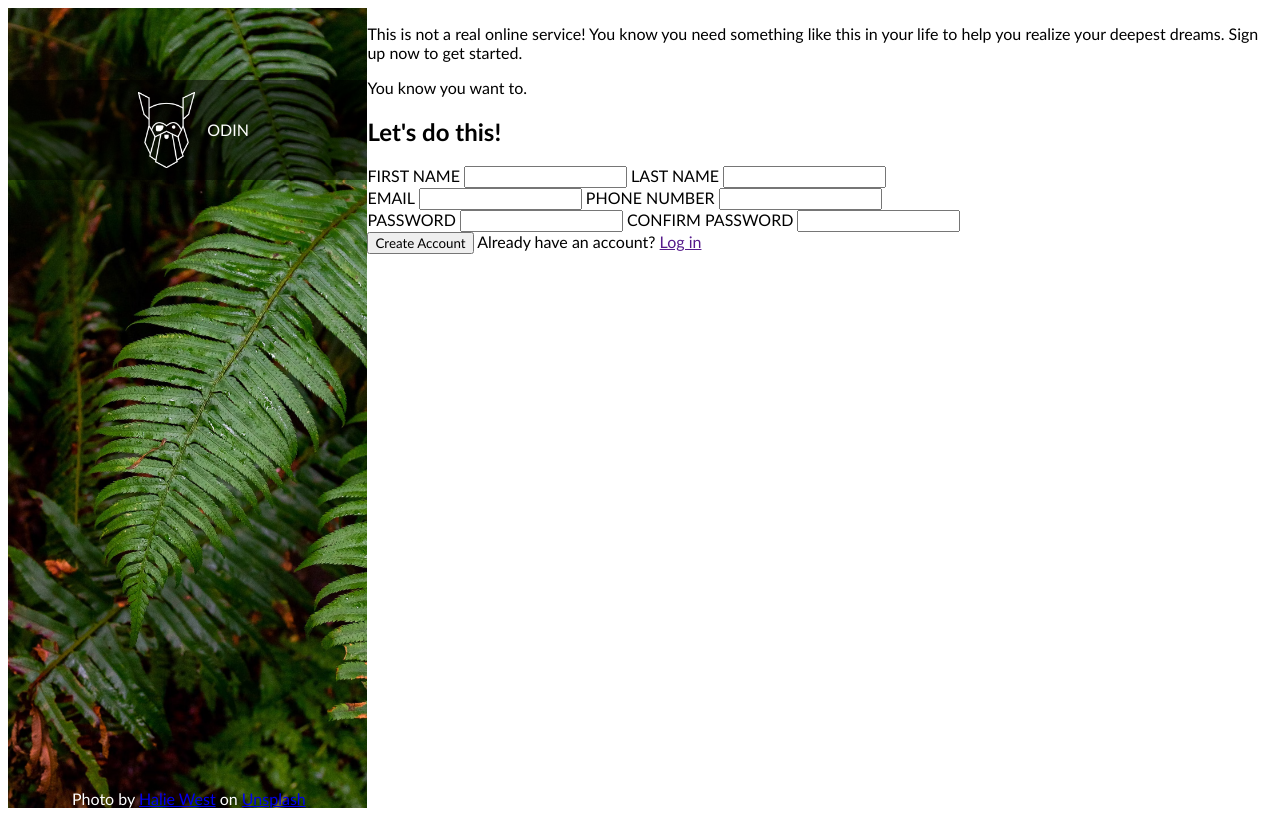
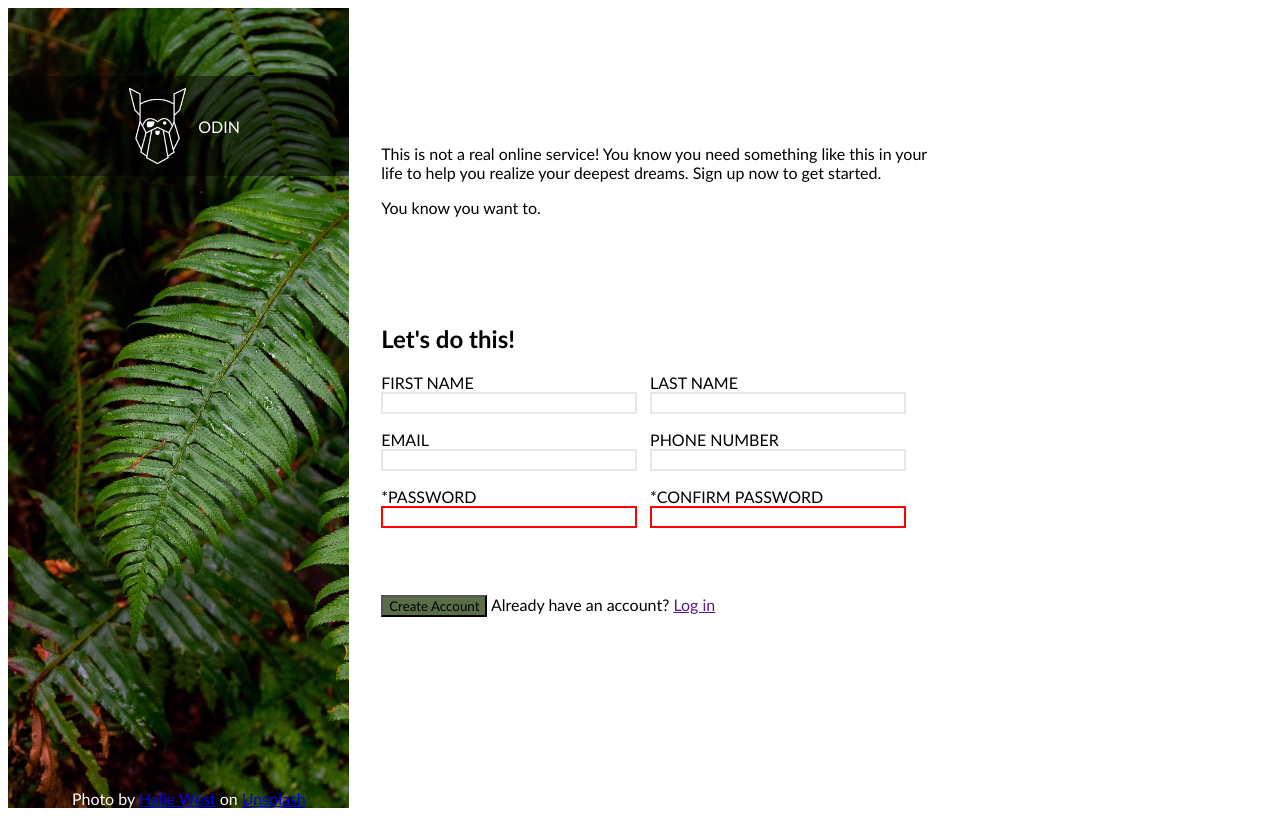
Before and after one commit to NotNaoChief/sign-up-form, a plain HTML site: page index.html in a window 1280 px wide. Drawn offline with Linux system fonts and the light colour scheme.

Commit message:
Layout for right side
Style right side of the project which includes the information section,
the forms, and the create accoutn button or log in link. Added different
border on the forms depending if the field is invalid or focused.

```diff
--- a/index.html
+++ b/index.html
@@ -15,34 +15,48 @@
         <span>Photo by <a href="https://unsplash.com/@haliewestphoto">Halie West</a> on <a href="https://unsplash.com/">Unsplash</a></span>
     </section>
     <section class="right">
+        <section class="info">
             <p>This is not a real online service! You know you need something like this in your life to help you realize your deepest dreams. Sign up now to get started.</p>
             <span>You know you want to.</span>
-        <section>
+        </section>
+        <section class="forms">
             <h2>Let's do this!</h2>
             <form>
-                <div>
+                <div class="row">
+                    <div class="sub-row">
                         <label for="fname">FIRST NAME</label>
                         <input type="text" name="fname" id="fname">
+                    </div>
+                    <div class="sub-row">
                         <label for="lname">LAST NAME</label>
                         <input type="text" name="lname" id="lname">
                     </div>
-                <div>
+                </div>
+                <div class="row">
+                    <div class="sub-row">
                         <label for="email">EMAIL</label>
                         <input type="email" name="email" id="email">
+                    </div>
+                    <div class="sub-row">
                         <label for="phone">PHONE NUMBER</label>
                         <input type="tel" name="phone" id="phone">
                     </div>
-                <div>
-                    <label for="pwd">PASSWORD</label>
-                    <input type="password" name="pwd" id="pwd">
-                    <label for="confirm-pwd">CONFIRM PASSWORD</label>
-                    <input type="password" name="confirmPwd" id="confirm-pwd">
+                </div>
+                <div class="row">
+                    <div class="sub-row">
+                        <label for="pwd">*PASSWORD</label>
+                        <input type="password" name="pwd" id="pwd" required>
+                    </div>
+                    <div class="sub-row">
+                        <label for="confirm-pwd">*CONFIRM PASSWORD</label>
+                        <input type="password" name="confirmPwd" id="confirm-pwd" required>
+                    </div>
                 </div>
             </form>
         </section>
-        <section>
+        <sectio class="log-in">
             <button type="submit">Create Account</button>
-            <span class="log-in">Already have an account? <a href="">Log in</a></span>
+            <span>Already have an account? <a href="">Log in</a></span>
         </section>
     </section>
 </body>
--- a/style.css
+++ b/style.css
@@ -42,5 +42,51 @@ body {
 
 
 .right {
+    display: flex;
+    flex-direction: column;
+    align-items: flex-start;
+    gap: 1em;
+    padding: 15vh 4vh;
+}
 
+.info {
+    flex: 2 1 auto;
+    width: 66%;
 }
+
+.forms {
+    flex: 1 1 auto;
+}
+
+.log-in {
+    flex: 2 1 auto;
+}
+
+.row {
+    display: flex;
+    gap: 1vw;
+    margin-bottom: 2vh;
+}
+
+.sub-row {
+    display: flex;
+    flex-direction: column;
+}
+
+input {
+    width: 20vw;
+    border: 2px solid #E5E7EB;
+}
+
+button {
+    background-color: #596D48;
+}
+
+input[type='password']:invalid {
+    border-color: red;
+}
+
+input:focus {
+    border-color: blue;
+    box-shadow: 0px 3px 15px rgba(0,0,0,0.2);
+}
```
Lines whose indentation alone changed are shown as unchanged.
